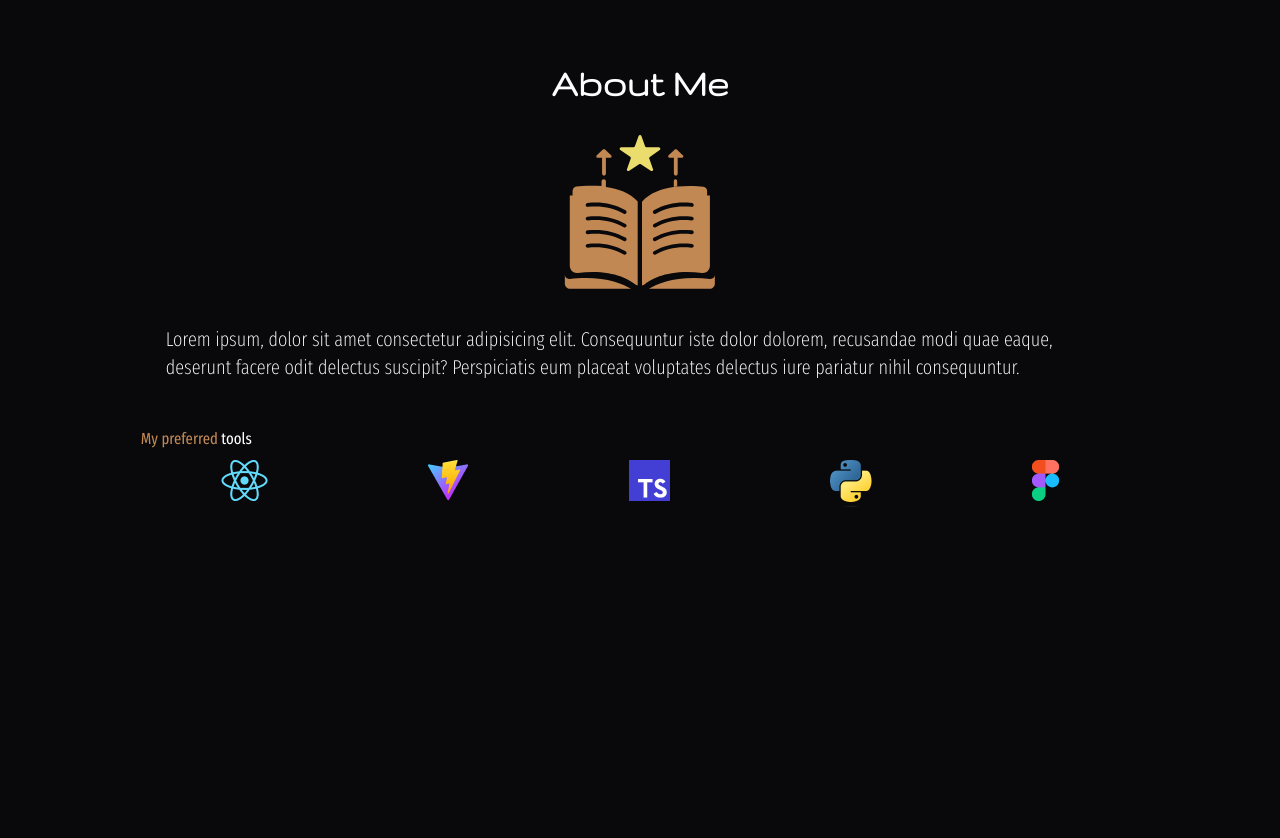
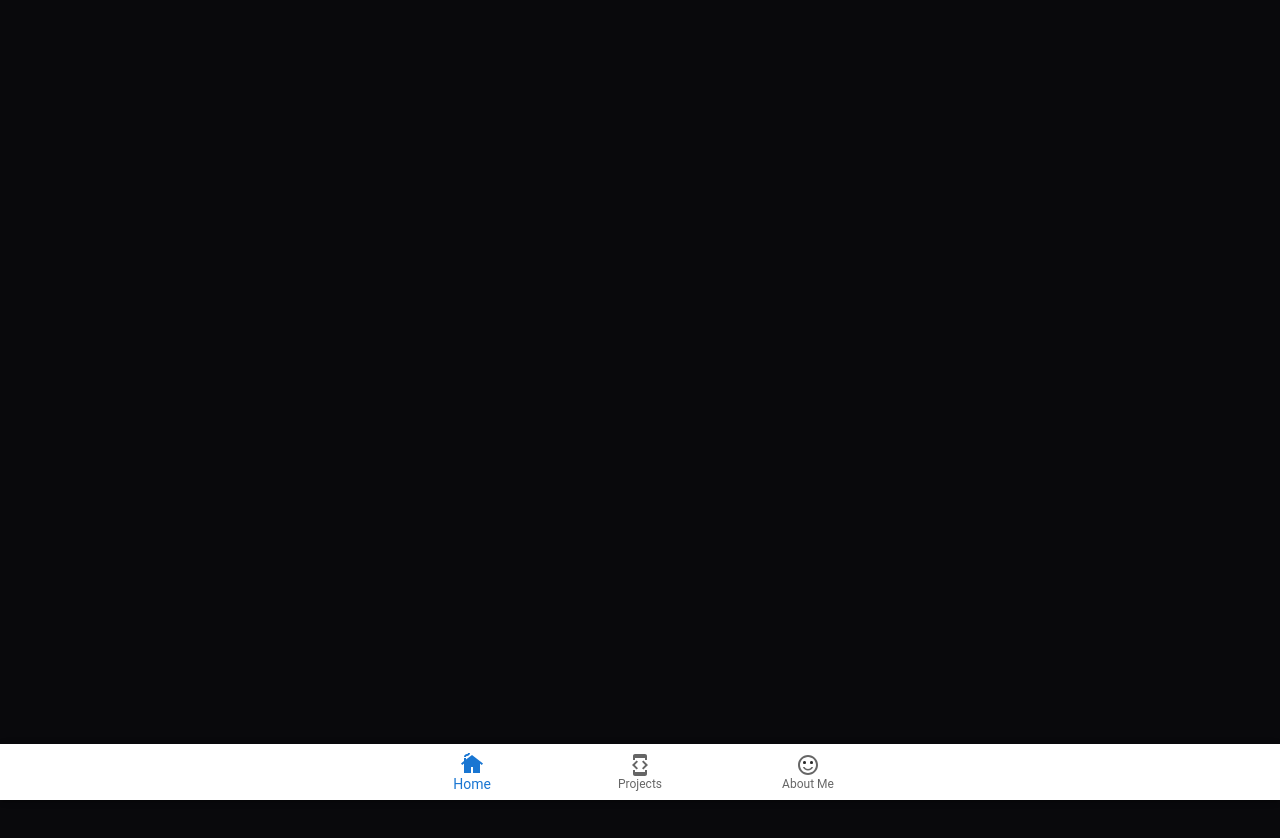
Before and after one commit to AdamDavisDeveloper/adams-portfolio, a React (Vite) app: page / in a window 1280 px wide. Shown: the top 838 px of the page. After the commit the page ends 800 px from the top, so only its background shows below. Built offline with nearby package versions, Linux system fonts and the light colour scheme.

Commit message:
started browser router + getting MUI nav to work

```diff
--- a/package.json
+++ b/package.json
@@ -17,6 +17,7 @@
     "gsap": "^3.11.3",
     "react": "^18.2.0",
     "react-dom": "^18.2.0",
+    "react-router-dom": "^6.4.2",
     "sass": "^1.55.0",
     "typescript": "^4.8.3"
   },
--- a/src/App.tsx
+++ b/src/App.tsx
@@ -1,37 +1,65 @@
-import React from 'react';
+import React, {useState, useEffect} from 'react';
 import './Globals.scss';
 
 // Views
 import HomeMain from './Views/Home/Main';
 import AboutMe from './Views/AboutMe/AboutMe';
 
-
-// Dependencies
+// Libraries
+import { BrowserRouter, Routes, Route, useNavigate } from "react-router-dom";
 import { gsap } from "gsap";
 
+//MUI Components
+import { BottomNavigation, BottomNavigationAction, Paper } from '@mui/material';
+
 // MUI Icons
-import MenuIcon from '@mui/icons-material/Menu';
+//import MenuIcon from '@mui/icons-material/Menu';
+import CottageIcon from '@mui/icons-material/Cottage';
+import DeveloperModeIcon from '@mui/icons-material/DeveloperMode';
+import SentimentSatisfiedAltIcon from '@mui/icons-material/SentimentSatisfiedAlt';
+
+const NavBar = () => {
+
+  const [ navigationValue, setNavigationValue ] = useState(0)
+  const navigate = useNavigate();
+
+  useEffect(() => {
+    switch(navigationValue) {
+      case 0: navigate('/')
+      case 1: navigate('projects');
+      case 2: navigate('about');
+      default: navigate('/');
+    }
+  }, [navigationValue]);
+
+    return (
+      <Paper sx={{ position: 'fixed', bottom: 0, left: 0, right: 0 }} elevation={3}>
+            <BottomNavigation
+              showLabels
+              value={navigationValue}
+              onChange={(event, newValue) => {
+                setNavigationValue(newValue);
+              }}
+            >
+              <BottomNavigationAction key={0} label="Home"      icon={<CottageIcon />} />
+              <BottomNavigationAction key={2} label="Projects"  icon={<DeveloperModeIcon />} />
+              <BottomNavigationAction key={1} label="About Me"  icon={<SentimentSatisfiedAltIcon />} />
+            </BottomNavigation>
+      </Paper>
+    )
+}
 
 export default function App() {
-
-  const NavBar = () => {
-    return (
-      <div id="NavBar">
-        {/* Hamburger goes here */}
-          <div onClick={() => {
-            //TODO: have this open the nav
-            <MenuIcon />
-          }}>
-          </div>
-      </div>
-    )
-  }
-
   return (
    <>
-    <NavBar />
-    {/* <HomeMain /> */}
-    <AboutMe />
+    <BrowserRouter>
+      <Routes>
+        <Route path="/" element={<NavBar/>} >
+          <Route index element={<HomeMain />} />
+          <Route path="about" element={<AboutMe />} />
+        </Route>
+      </Routes>
+    </BrowserRouter>
    </>
   );
 }
--- a/src/Globals.scss
+++ b/src/Globals.scss
@@ -3,6 +3,10 @@
     --white: #F8F8F8;
     --contrast-gray: #1D1D1D;
     --highlight-text: #C28854;
+
+    //Sizes
+    --page-padding-top: 2rem;
+    --page-padding-bottom: 4.5rem;
 }
 
 * {
--- a/src/Views/AboutMe/AboutMe.scss
+++ b/src/Views/AboutMe/AboutMe.scss
@@ -3,6 +3,8 @@
     color: white;
     width: 78%;
     margin: auto;
+    padding-top: var(--page-padding-top);
+    padding-bottom: var(--page-padding-bottom);
     header {
         display: flex;
         justify-content: center;
@@ -46,3 +48,7 @@
         margin-top: .75rem;
     }
 }
+
+#MenuIcon {
+    cursor: pointer;
+}
--- a/src/Views/Home/Main.scss
+++ b/src/Views/Home/Main.scss
@@ -4,6 +4,8 @@
     min-height: 100vh;
     width: 78%;
     margin: auto;
+    padding-top: var(--page-padding-top);
+    padding-bottom: var(--page-padding-bottom);
 }
 
 header {
--- a/src/Views/Home/Main.tsx
+++ b/src/Views/Home/Main.tsx
@@ -28,8 +28,9 @@ export default function HomeMain() {
             <div id="FeaturedList">
                 <span>Featured</span>
                 {
-                    FeaturedData.map((project) => (
+                    FeaturedData.map((project, i) => (
                         <FeaturedCard
+                            key={i}
                             title={project.title}
                             description={project.description}
                             url={project.url}
```
Also changed, not shown: 2 other files (tests, documents, lock files or other folders).
